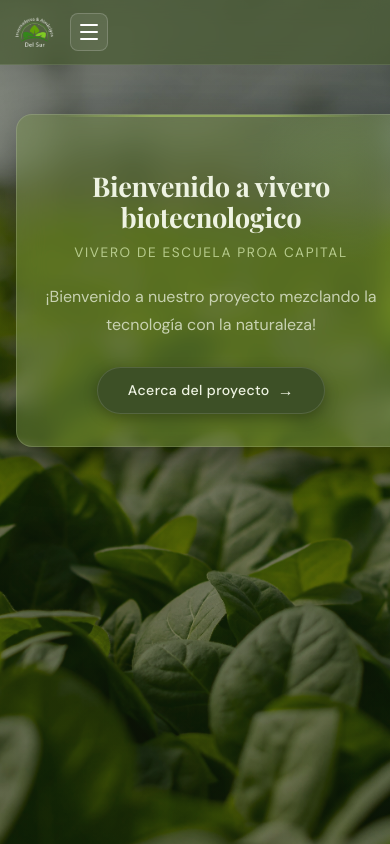
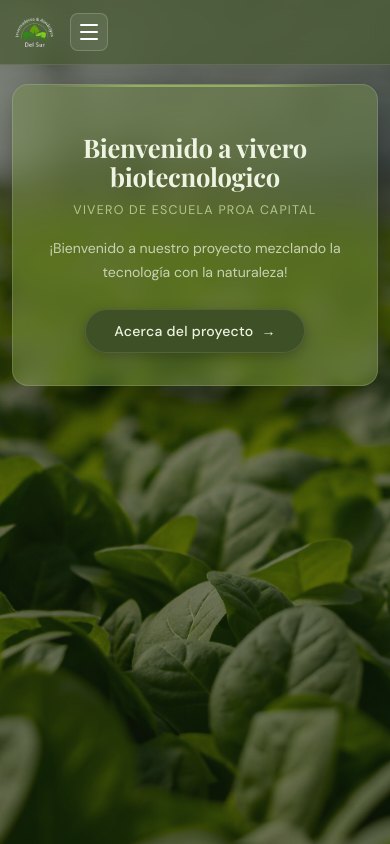
Before and after one commit to Tomas6941/demo-vivero, a Flask app: page / in a window 390 px wide. Run offline with Flask 3, Linux system fonts and the light colour scheme; the visitor is signed in with stand-in values (Sample User, id 1).

Commit message:
mejor responsive

```diff
--- a/static/css/public/app.css
+++ b/static/css/public/app.css
@@ -1,232 +1,199 @@
-/* ============================================
-   APP.CSS — Invernadero ProA · Paleta natural
-   ============================================ */
+/* ================================================================
+   APP.CSS — Pública · Responsive
+   ================================================================ */
 
-@import url('https://fonts.googleapis.com/css2?family=Playfair+Display:wght@400;600;700&family=DM+Sans:wght@300;400;500&display=swap');
+@import url('https://fonts.googleapis.com/css2?family=Playfair+Display:wght@600;700&family=DM+Sans:wght@300;400;500;600&display=swap');
 
 :root {
-  --verde-oscuro:   #1e2d0e;
-  --verde-medio:    #3D5026;
-  --verde-hover:    #2b391a;
-  --verde-glass:    rgba(121, 144, 75, 0.45);
-  --verde-glass-h:  rgba(121, 144, 75, 0.62);
-  --blanco-suave:   #eef3e2;
-  --blanco-dimmed:  rgba(238, 243, 226, 0.75);
-  --borde:          rgba(255, 255, 255, 0.14);
-  --sombra:         0 16px 40px rgba(0, 0, 0, 0.38);
+  --verde-oscuro:  #1e2d0e;
+  --verde-medio:   #3D5026;
+  --verde-hover:   #2b391a;
+  --verde-glass:   rgba(121, 144, 75, 0.45);
+  --blanco-suave:  #eef3e2;
+  --blanco-dimmed: rgba(238, 243, 226, 0.75);
+  --borde:         rgba(255, 255, 255, 0.14);
+  --sombra:        0 16px 40px rgba(0,0,0,0.38);
+  --navbar-h:      64px;
 }
 
-* {
+*, *::before, *::after {
   box-sizing: border-box;
-  margin: 0;
-  padding: 0;
+  margin: 0; padding: 0;
+}
+
+html, body {
+  min-height: 100%;
+  min-height: 100dvh;
 }
 
 body {
   font-family: 'DM Sans', system-ui, sans-serif;
-  min-height: 100vh;
   background:
-    linear-gradient(rgba(20, 30, 10, 0.52), rgba(20, 30, 10, 0.52)),
+    linear-gradient(rgba(20,30,10,0.52), rgba(20,30,10,0.52)),
     url("/static/img/public/fondoindex.webp") center/cover no-repeat fixed;
-  padding-top: 90px;
   color: var(--blanco-suave);
+  /* espacio para la navbar fija */
+  padding-top: var(--navbar-h);
+}
+
+/* ── main-content ocupa todo el espacio restante ── */
+.main-content {
+  min-height: calc(100dvh - var(--navbar-h));
+  display: flex;
+  flex-direction: column;
 }
 
 /* ── Tarjeta base ── */
-.index,
-.login {
-  margin: 48px auto;
-  width: 100%;
-  border-radius: 22px;
-  padding: 48px 44px;
+.index {
+  margin: 40px auto;
+  width: calc(100% - 40px);   /* margen horizontal en mobile */
+  max-width: 780px;
+  border-radius: 20px;
+  padding: 44px 40px;
   background: var(--verde-glass);
   backdrop-filter: blur(14px) saturate(1.4);
   -webkit-backdrop-filter: blur(14px) saturate(1.4);
   border: 1px solid var(--borde);
   box-shadow: var(--sombra);
-  animation: cardIn 0.65s cubic-bezier(.22,.9,.36,1) both;
-}
-
-@keyframes cardIn {
-  from { opacity: 0; transform: translateY(22px) scale(0.98); }
-  to   { opacity: 1; transform: translateY(0)    scale(1); }
-}
-
-/* ── Index ── */
-.index {
-  max-width: 780px;
   display: flex;
   flex-direction: column;
   align-items: center;
   text-align: center;
-  gap: 0;
+  position: relative;
+  overflow: hidden;
+  animation: cardIn 0.6s cubic-bezier(.22,.9,.36,1) both;
 }
 
-/* Hoja decorativa SVG de fondo dentro de la tarjeta */
-.index::before {
-  content: '';
-  position: absolute;
-  top: -30px;
-  right: -30px;
-  width: 180px;
-  height: 180px;
-  background: radial-gradient(circle, rgba(121,144,75,0.35) 0%, transparent 70%);
-  border-radius: 50%;
-  pointer-events: none;
-}
-
-.index { position: relative; overflow: hidden; }
-
-/* Línea decorativa superior */
+/* Línea decorativa top */
 .index::after {
   content: '';
   position: absolute;
   top: 0; left: 10%; right: 10%;
   height: 2px;
-  background: linear-gradient(
-    to right,
+  background: linear-gradient(to right,
     transparent,
-    rgba(180, 210, 100, 0.6) 30%,
-    rgba(180, 210, 100, 0.6) 70%,
-    transparent
-  );
+    rgba(180,210,100,0.6) 30%,
+    rgba(180,210,100,0.6) 70%,
+    transparent);
   border-radius: 2px;
+}
+
+@keyframes cardIn {
+  from { opacity: 0; transform: translateY(18px) scale(0.98); }
+  to   { opacity: 1; transform: translateY(0)    scale(1); }
 }
 
 /* ── Tipografía ── */
 .index h1 {
-  font-family: 'Playfair Display', Georgia, serif;
-  font-size: clamp(1.9rem, 4vw, 2.6rem);
+  font-family: 'Playfair Display', serif;
+  font-size: clamp(1.6rem, 5vw, 2.5rem);
   font-weight: 700;
   color: var(--blanco-suave);
   letter-spacing: -0.01em;
   line-height: 1.15;
-  margin-top: 24px;
+  margin-top: 20px;
   margin-bottom: 10px;
-  animation: fadeUp 0.6s 0.1s ease both;
+  animation: fadeUp 0.55s 0.1s ease both;
 }
 
 .index h2 {
-  font-family: 'DM Sans', sans-serif;
-  font-size: clamp(0.85rem, 2vw, 1rem);
+  font-size: clamp(0.78rem, 2vw, 0.96rem);
   font-weight: 400;
-  color: rgba(200, 220, 160, 0.85);
-  letter-spacing: 0.12em;
+  color: rgba(200,220,160,0.82);
+  letter-spacing: 0.1em;
   text-transform: uppercase;
-  margin-bottom: 22px;
-  animation: fadeUp 0.6s 0.2s ease both;
+  margin-bottom: 18px;
+  animation: fadeUp 0.55s 0.18s ease both;
 }
 
 .index p {
-  font-size: 1rem;
+  font-size: clamp(0.88rem, 2vw, 1rem);
   line-height: 1.75;
   color: var(--blanco-dimmed);
   max-width: 560px;
-  animation: fadeUp 0.6s 0.3s ease both;
+  animation: fadeUp 0.55s 0.26s ease both;
 }
 
 @keyframes fadeUp {
-  from { opacity: 0; transform: translateY(12px); }
+  from { opacity: 0; transform: translateY(10px); }
   to   { opacity: 1; transform: translateY(0); }
 }
 
-/* ── Botones ── */
-.botonproyecto,
-.loginnbtn {
-  display: inline-flex;
-  align-items: center;
-  gap: 8px;
-  background: var(--verde-medio);
-  color: var(--blanco-suave);
-  padding: 12px 30px;
-  border-radius: 50px;
-  border: 1px solid rgba(255,255,255,0.12);
-  cursor: pointer;
-  text-decoration: none;
-  font-family: 'DM Sans', sans-serif;
-  font-size: 0.88rem;
-  font-weight: 500;
-  letter-spacing: 0.03em;
-  transition: background 0.22s, transform 0.18s, box-shadow 0.22s;
-  box-shadow: 0 4px 14px rgba(0,0,0,0.28);
-  animation: fadeUp 0.6s 0.4s ease both;
-}
-
-.botonproyecto {
-  margin-top: 28px;
-}
-
-.botonproyecto:hover,
-.loginnbtn:hover {
-  background: var(--verde-hover);
-  transform: translateY(-2px);
-  box-shadow: 0 8px 22px rgba(0,0,0,0.38);
-}
-
-.botonproyecto:active,
-.loginnbtn:active {
-  transform: translateY(0);
-}
-
-/* Ícono flecha opcional dentro del botón */
-.botonproyecto::after {
-  content: '→';
-  font-size: 1rem;
-  transition: transform 0.2s;
-}
-
-.botonproyecto:hover::after {
-  transform: translateX(4px);
-}
-
-.loginnbtn {
-  align-self: flex-start;
-  margin-top: 10px;
-}
-
-/* ── Etiqueta "badge" de subtítulo opcional ── */
+/* ── Badge ── */
 .badge {
   display: inline-block;
-  background: rgba(121, 144, 75, 0.35);
-  border: 1px solid rgba(180, 210, 100, 0.3);
-  color: rgba(200, 225, 150, 0.9);
-  font-size: 0.72rem;
+  background: rgba(121,144,75,0.3);
+  border: 1px solid rgba(180,210,100,0.28);
+  color: rgba(200,225,150,0.9);
+  font-size: 0.7rem;
   font-weight: 500;
   letter-spacing: 0.1em;
   text-transform: uppercase;
   padding: 5px 14px;
   border-radius: 50px;
-  margin-bottom: 14px;
-  animation: fadeUp 0.6s 0.05s ease both;
+  margin-bottom: 10px;
+  animation: fadeUp 0.55s 0.05s ease both;
 }
 
-/* ── Divider decorativo ── */
+/* ── Divider ── */
 .divider-leaf {
   display: flex;
   align-items: center;
   gap: 10px;
-  color: rgba(180,210,100,0.45);
+  color: rgba(180,210,100,0.4);
+  margin: 16px 0;
+  width: 100%;
+  max-width: 360px;
   font-size: 1rem;
-  margin: 20px 0;
-  width: 100%;
-  max-width: 400px;
 }
 .divider-leaf::before,
 .divider-leaf::after {
   content: '';
   flex: 1;
   height: 1px;
-  background: rgba(180,210,100,0.25);
+  background: rgba(180,210,100,0.2);
 }
 
-/* ── Responsive ── */
+/* ── Botones ── */
+.botonproyecto {
+  display: inline-flex;
+  align-items: center;
+  gap: 8px;
+  background: var(--verde-medio);
+  color: var(--blanco-suave);
+  padding: 12px 28px;
+  border-radius: 50px;
+  border: 1px solid rgba(255,255,255,0.1);
+  cursor: pointer;
+  text-decoration: none;
+  font-family: 'DM Sans', sans-serif;
+  font-size: 0.88rem;
+  font-weight: 500;
+  letter-spacing: 0.02em;
+  transition: background 0.2s, transform 0.18s, box-shadow 0.2s;
+  box-shadow: 0 4px 14px rgba(0,0,0,0.28);
+  margin-top: 24px;
+  animation: fadeUp 0.55s 0.34s ease both;
+}
+
+.botonproyecto::after { content: '→'; transition: transform 0.2s; }
+.botonproyecto:hover  { background: var(--verde-hover); transform: translateY(-2px); box-shadow: 0 8px 22px rgba(0,0,0,0.38); }
+.botonproyecto:hover::after { transform: translateX(4px); }
+.botonproyecto:active { transform: translateY(0); }
+
+/* ================================================================
+   RESPONSIVE
+   ================================================================ */
+
 @media (max-width: 600px) {
-  .index,
-  .login {
-    padding: 32px 22px;
-    margin: 24px 16px;
+  .index {
+    margin: 20px auto;
+    width: calc(100% - 24px);
+    padding: 28px 20px 32px;
     border-radius: 16px;
   }
+}
 
-  .index h1 { font-size: 1.7rem; }
+@media (max-width: 380px) {
+  .index { padding: 22px 14px 26px; }
 }
```
